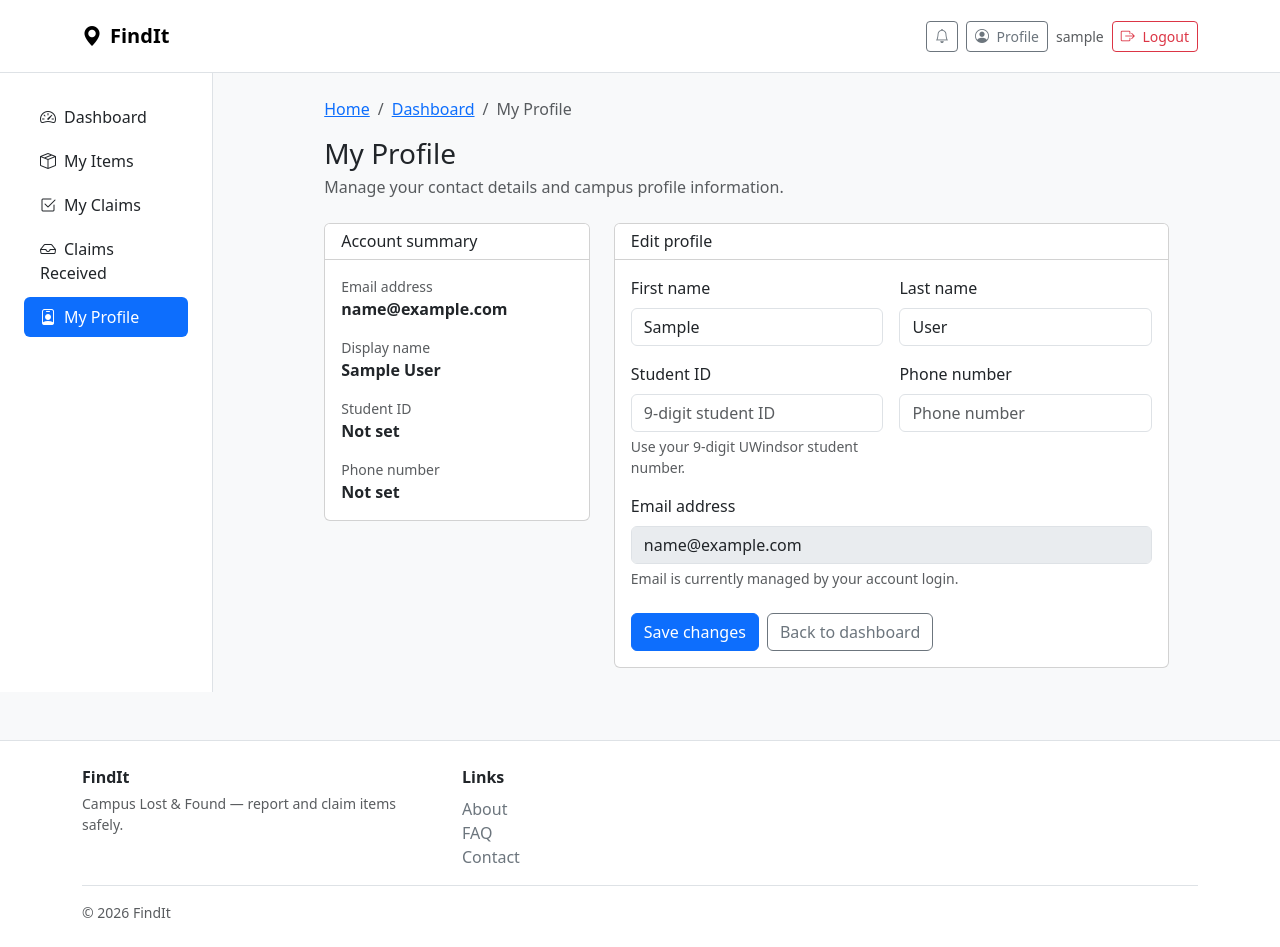
After one commit to ChristianRM-dev/uwindsor-findit, a Django app: page /auth/profile/ in a window 1280 px wide. The commit adds this page. Run offline with Django 5.2, Linux system fonts and the light colour scheme; the visitor is signed in with stand-in values (Sample User, id 1); data that the repository does not hold is empty.

Commit message:
Add user profile management

```diff
--- a/apps/users/forms.py
+++ b/apps/users/forms.py
@@ -48,3 +48,55 @@ class RegisterForm(UserCreationForm):
         if commit:
             user.save()
         return user
+
+
+class ProfileUpdateForm(forms.ModelForm):
+    first_name = forms.CharField(
+        required=False,
+        max_length=150,
+        widget=forms.TextInput(attrs={"class": "form-control", "placeholder": "First name"}),
+    )
+    last_name = forms.CharField(
+        required=False,
+        max_length=150,
+        widget=forms.TextInput(attrs={"class": "form-control", "placeholder": "Last name"}),
+    )
+    student_id = forms.CharField(
+        required=False,
+        max_length=9,
+        widget=forms.TextInput(attrs={"class": "form-control", "placeholder": "9-digit student ID"}),
+    )
+    phone_number = forms.CharField(
+        required=False,
+        max_length=20,
+        widget=forms.TextInput(attrs={"class": "form-control", "placeholder": "Phone number"}),
+    )
+
+    class Meta:
+        model = get_user_model()
+        fields = ("first_name", "last_name", "student_id", "phone_number")
+
+    def clean_student_id(self):
+        student_id = (self.cleaned_data.get("student_id") or "").strip()
+        if not student_id:
+            return ""
+
+        if not student_id.isdigit() or len(student_id) != 9:
+            raise forms.ValidationError("Student ID must be exactly 9 digits.")
+
+        User = get_user_model()
+        if User.objects.exclude(pk=self.instance.pk).filter(student_id=student_id).exists():
+            raise forms.ValidationError("This student ID is already in use.")
+
+        return student_id
+
+    def clean_phone_number(self):
+        phone_number = (self.cleaned_data.get("phone_number") or "").strip()
+        if not phone_number:
+            return ""
+
+        allowed_chars = set("0123456789-+() ")
+        if any(char not in allowed_chars for char in phone_number):
+            raise forms.ValidationError("Phone number can only contain digits, spaces, and - + ( ).")
+
+        return phone_number
--- /dev/null
+++ b/apps/users/templates/users/profile.html
@@ -0,0 +1,106 @@
+{% extends "layouts/private_base.html" %}
+
+{% block title %}My Profile | FindIt{% endblock %}
+
+{% block content %}
+<div class="row justify-content-center">
+  <div class="col-12 col-xl-10">
+    {% include "partials/breadcrumbs.html" with breadcrumb_items=breadcrumb_items %}
+
+    <div class="d-flex justify-content-between align-items-start gap-3 flex-column flex-md-row mb-4">
+      <div>
+        <h1 class="h3 mb-1">My Profile</h1>
+        <p class="text-muted mb-0">Manage your contact details and campus profile information.</p>
+      </div>
+    </div>
+
+    <div class="row g-4">
+      <div class="col-lg-4">
+        <div class="card">
+          <div class="card-header bg-white">
+            <h2 class="h6 mb-0">Account summary</h2>
+          </div>
+          <div class="card-body">
+            <div class="small text-muted">Email address</div>
+            <div class="fw-semibold mb-3">{{ email_address }}</div>
+
+            <div class="small text-muted">Display name</div>
+            <div class="fw-semibold mb-3">
+              {% if user.first_name or user.last_name %}
+                {{ user.first_name }} {{ user.last_name }}
+              {% else %}
+                {{ user.get_username }}
+              {% endif %}
+            </div>
+
+            <div class="small text-muted">Student ID</div>
+            <div class="fw-semibold mb-3">{{ user.student_id|default:"Not set" }}</div>
+
+            <div class="small text-muted">Phone number</div>
+            <div class="fw-semibold">{{ user.phone_number|default:"Not set" }}</div>
+          </div>
+        </div>
+      </div>
+
+      <div class="col-lg-8">
+        <div class="card">
+          <div class="card-header bg-white">
+            <h2 class="h6 mb-0">Edit profile</h2>
+          </div>
+          <div class="card-body">
+            <form method="post" novalidate>
+              {% csrf_token %}
+
+              <div class="row g-3">
+                <div class="col-md-6">
+                  <label class="form-label" for="{{ form.first_name.id_for_label }}">First name</label>
+                  {{ form.first_name }}
+                  {% if form.first_name.errors %}
+                    <div class="text-danger small mt-1">{{ form.first_name.errors|join:", " }}</div>
+                  {% endif %}
+                </div>
+
+                <div class="col-md-6">
+                  <label class="form-label" for="{{ form.last_name.id_for_label }}">Last name</label>
+                  {{ form.last_name }}
+                  {% if form.last_name.errors %}
+                    <div class="text-danger small mt-1">{{ form.last_name.errors|join:", " }}</div>
+                  {% endif %}
+                </div>
+
+                <div class="col-md-6">
+                  <label class="form-label" for="{{ form.student_id.id_for_label }}">Student ID</label>
+                  {{ form.student_id }}
+                  <div class="form-text">Use your 9-digit UWindsor student number.</div>
+                  {% if form.student_id.errors %}
+                    <div class="text-danger small mt-1">{{ form.student_id.errors|join:", " }}</div>
+                  {% endif %}
+                </div>
+
+                <div class="col-md-6">
+                  <label class="form-label" for="{{ form.phone_number.id_for_label }}">Phone number</label>
+                  {{ form.phone_number }}
+                  {% if form.phone_number.errors %}
+                    <div class="text-danger small mt-1">{{ form.phone_number.errors|join:", " }}</div>
+                  {% endif %}
+                </div>
+
+                <div class="col-12">
+                  <label class="form-label">Email address</label>
+                  <input type="email" class="form-control" value="{{ email_address }}" disabled>
+                  <div class="form-text">Email is currently managed by your account login.</div>
+                </div>
+              </div>
+
+              <div class="d-flex gap-2 flex-wrap mt-4">
+                <button type="submit" class="btn btn-primary">Save changes</button>
+                <a href="{% url 'core:dashboard' %}" class="btn btn-outline-secondary">Back to dashboard</a>
+              </div>
+            </form>
+          </div>
+        </div>
+      </div>
+    </div>
+  </div>
+</div>
+{% endblock %}
--- a/apps/users/urls.py
+++ b/apps/users/urls.py
@@ -9,6 +9,7 @@ urlpatterns = [
     path("register/", views.register_view, name="register"),
     path("login/", views.login_view, name="login"),
     path("logout/", views.logout_view, name="logout"),
+    path("profile/", views.profile_view, name="profile"),
 
     path("password-recovery/", views.password_recovery_view, name="password_recovery"),
 
--- a/apps/users/views.py
+++ b/apps/users/views.py
@@ -1,13 +1,15 @@
 from django.contrib import messages
 from django.contrib.auth import login, logout
 from django.contrib.auth.forms import AuthenticationForm
+from django.contrib.auth.decorators import login_required
 from django.http import HttpRequest, HttpResponse
 from django.shortcuts import redirect, render
 from django.views.decorators.http import require_http_methods, require_POST
 from django.core.signing import BadSignature, SignatureExpired
 from django.contrib.auth import get_user_model
+from django.urls import reverse
 
-from .forms import RegisterForm
+from .forms import ProfileUpdateForm, RegisterForm
 from .services.registration import create_user_from_register_form, handle_post_registration
 from .services.email_verification import unsign_verification_token
 
@@ -115,3 +117,28 @@ def verify_email_view(request: HttpRequest, token: str) -> HttpResponse:
     user.save(update_fields=["is_active"])
     messages.success(request, "Email verified successfully. You can now login.")
     return redirect("users:login")
+
+
+@login_required
+@require_http_methods(["GET", "POST"])
+def profile_view(request: HttpRequest) -> HttpResponse:
+    form = ProfileUpdateForm(request.POST or None, instance=request.user)
+
+    if request.method == "POST":
+        if form.is_valid():
+            form.save()
+            messages.success(request, "Profile updated successfully.")
+            return redirect("users:profile")
+
+        messages.error(request, "Please correct the errors below.")
+
+    context = {
+        "form": form,
+        "email_address": request.user.email,
+        "breadcrumb_items": [
+            {"label": "Home", "url": reverse("core:home"), "active": False},
+            {"label": "Dashboard", "url": reverse("core:dashboard"), "active": False},
+            {"label": "My Profile", "url": None, "active": True},
+        ],
+    }
+    return render(request, "users/profile.html", context)
--- a/templates/partials/navbar.html
+++ b/templates/partials/navbar.html
@@ -83,8 +83,13 @@
               </li>
             {% else %}
               <li class="nav-item">
+                <a class="btn btn-outline-secondary btn-sm" href="{% url 'users:profile' %}">
+                  <i class="bi bi-person-circle me-1"></i> Profile
+                </a>
+              </li>
+              <li class="nav-item">
                 <span class="navbar-text small text-muted d-none d-lg-inline">
-                  <i class="bi bi-person-circle me-1"></i>{{ user.get_username }}
+                  {{ user.get_username }}
                 </span>
               </li>
             {% endif %}
--- a/templates/partials/private_sidenav.html
+++ b/templates/partials/private_sidenav.html
@@ -28,6 +28,13 @@
       >
         <i class="bi bi-inbox me-2"></i>Claims Received
       </a>
+
+      <a
+        class="list-group-item list-group-item-action border-0 rounded-2 mt-1 {% if current_view == 'users:profile' %}active{% endif %}"
+        href="{% url 'users:profile' %}"
+      >
+        <i class="bi bi-person-badge me-2"></i>My Profile
+      </a>
     </div>
   </nav>
 {% endwith %}
```
Also changed, not shown: apps/users/tests.py (+100 -0 lines).
